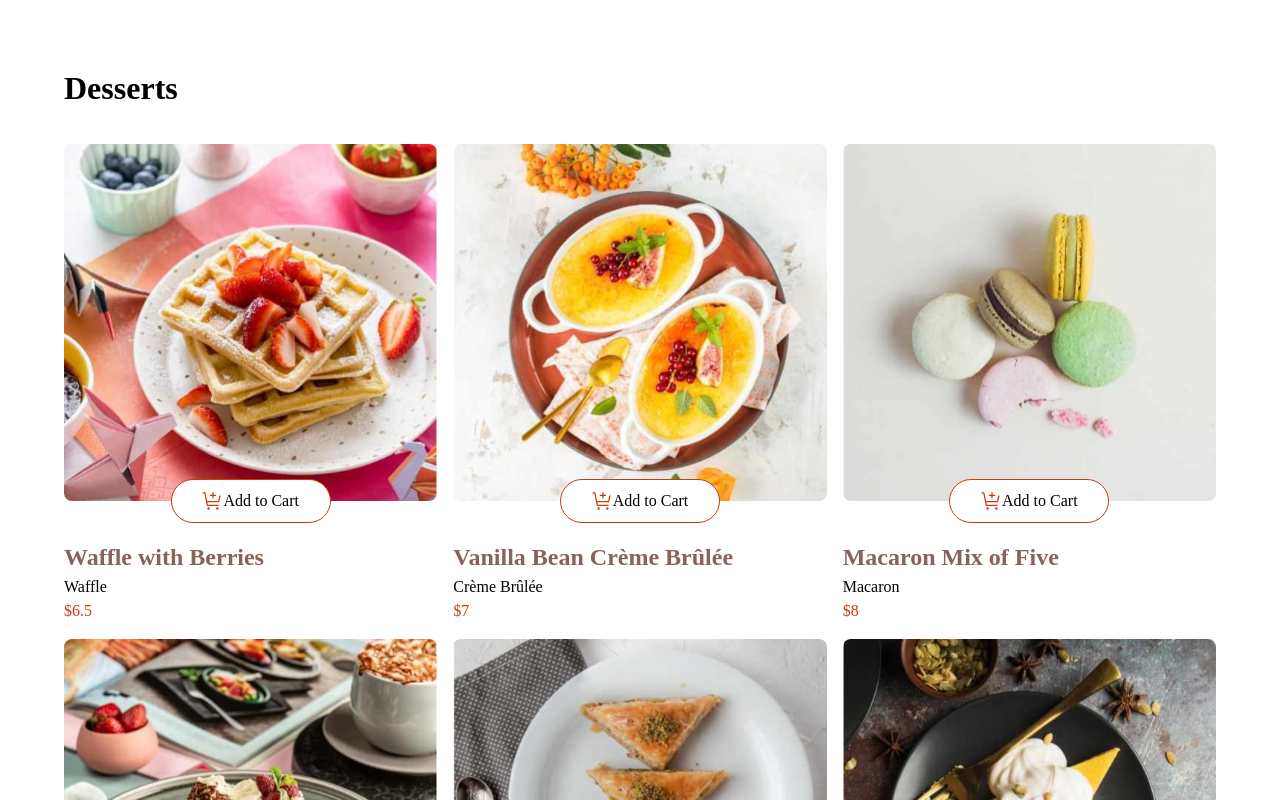
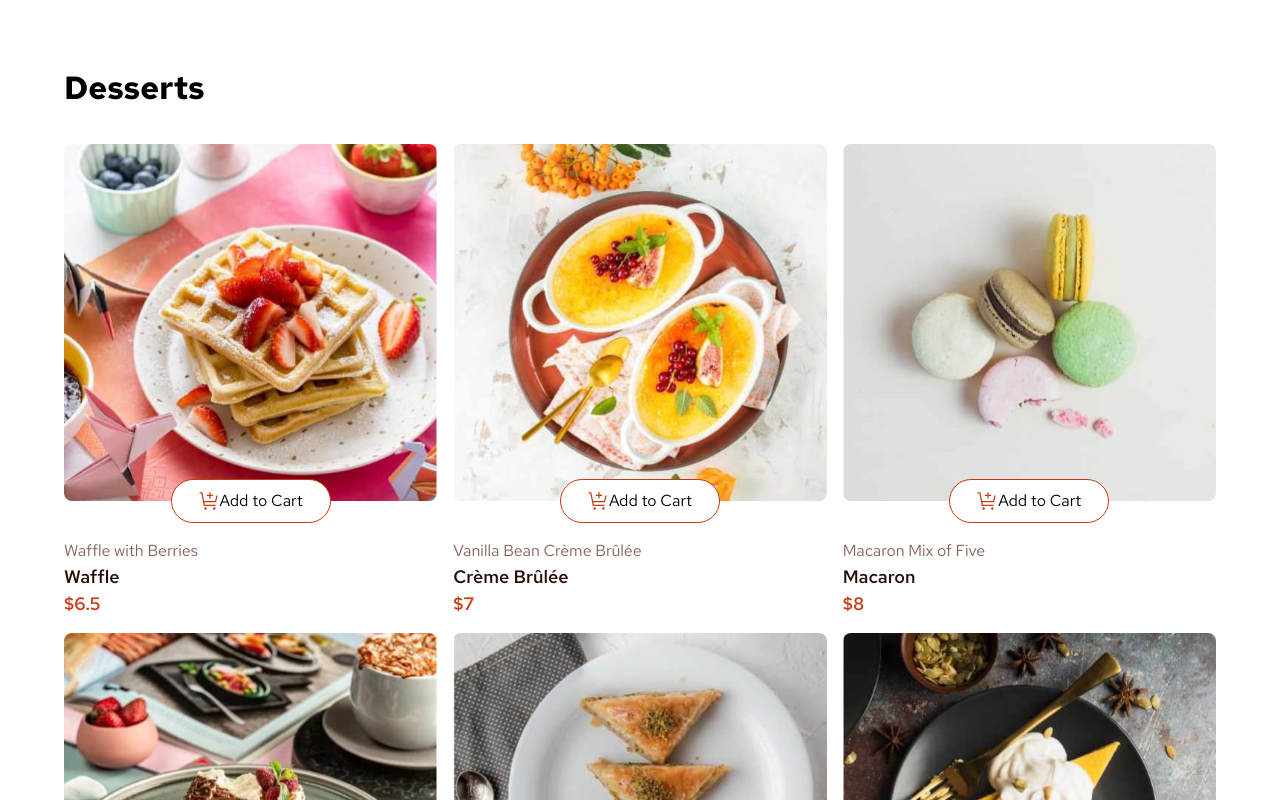
Before and after one commit to ZTanvir/frontend-mentor-product-list-with-cart, a React (Vite) app: page / in a window 1280 px wide. Shown: the top 800 px of the page. Built offline with nearby package versions, Linux system fonts and the light colour scheme; data requests are answered from the project's data file.

Commit message:
add variable font RedHatText

```diff
--- a/src/App.css
+++ b/src/App.css
@@ -1,3 +1,10 @@
+@font-face {
+  font-family: "RedHatText";
+  src: url("./assets/fonts/RedHatText-VariableFont_wght.ttf");
+  font-weight: 100 900;
+  font-stretch: 75% 125%;
+}
+
 /* 1. Use a more-intuitive box-sizing model */
 *,
 *::before,
@@ -70,6 +77,8 @@ html {
   --color-rose: #ad8a85;
   --color-rose-500: #87635a;
   --color-red: #c73b0f;
+  --color-rose-900: #260f08;
+  font-family: RedHatText;
 }
 main {
   padding: 0.5rem;
@@ -85,9 +94,18 @@ main {
 }
 .product-card-container .itemName {
   color: var(--color-rose-500);
+  font-weight: 400;
+  font-size: 16px;
+}
+.product-card-container .itemCategory {
+  color: var(--color-rose-900);
+  font-weight: 600;
+  font-size: 18px;
 }
 .product-card-container .itemPrice {
   color: var(--color-red);
+  font-weight: 600;
+  font-size: 18px;
 }
 
 .product-card__image-btn-container {
```
